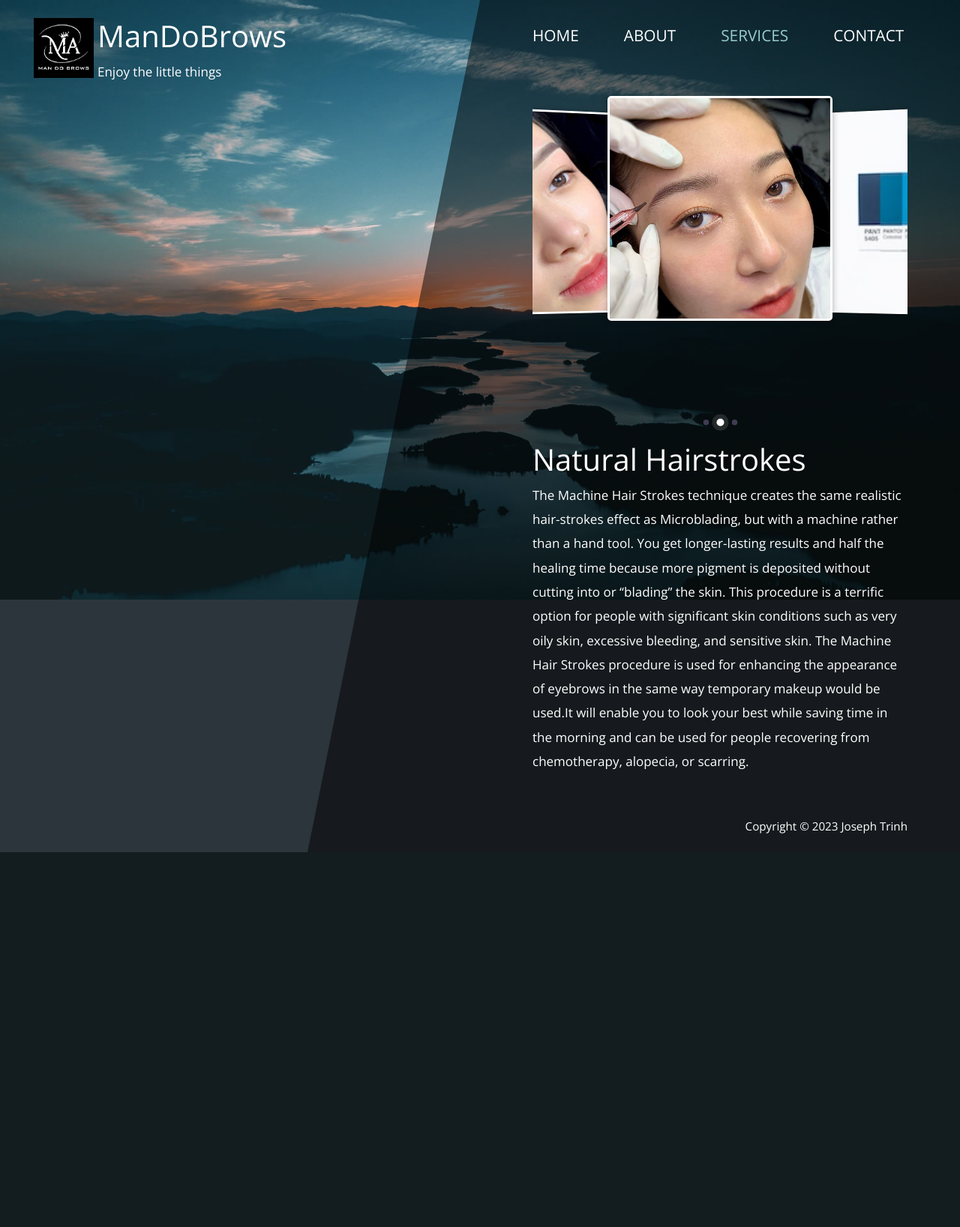
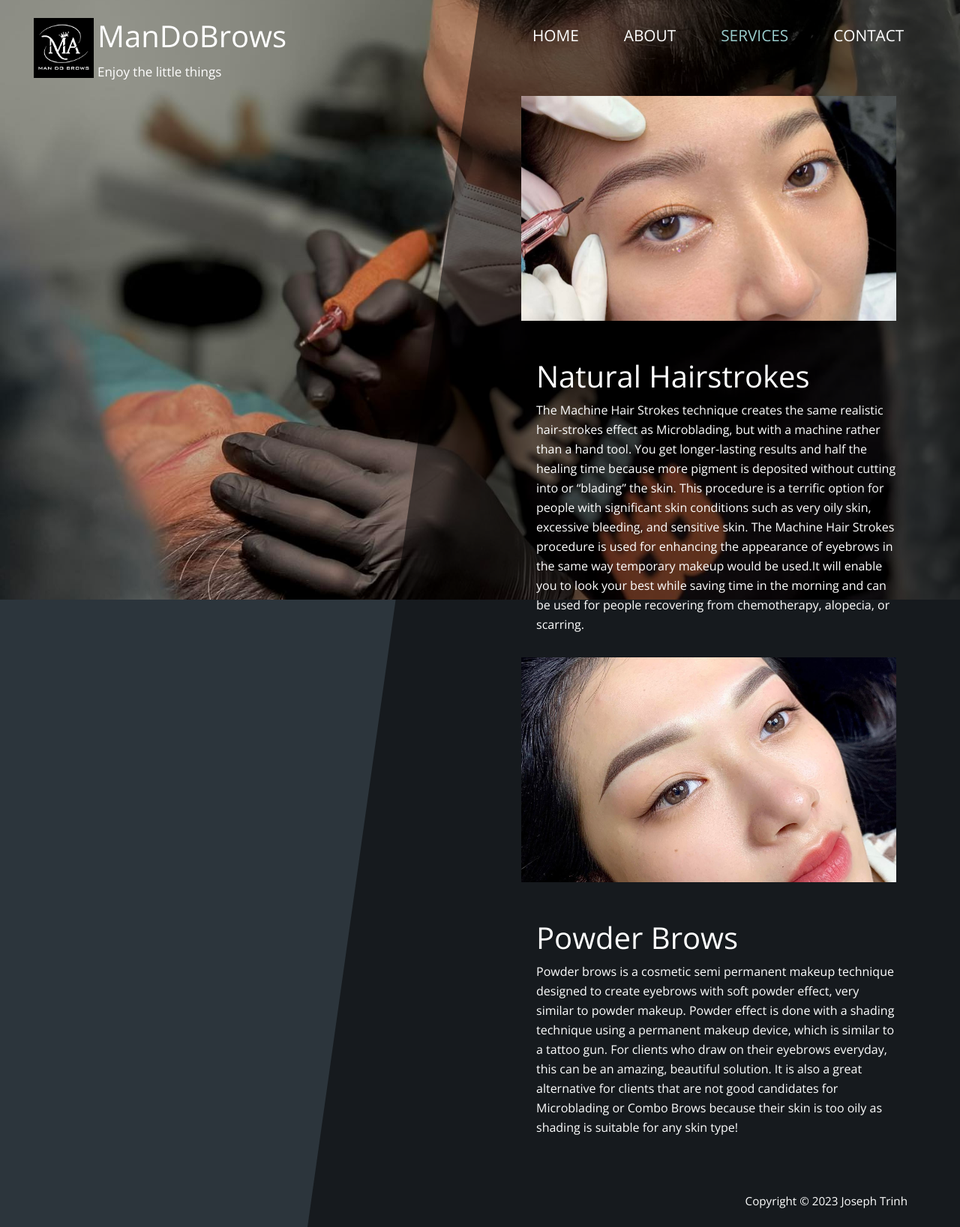
Before and after one commit to ManTrinh/ManDoBrows_Web, a Flask app: page /services in a window 1280 px wide. Shown: the whole page at 75% size. Before the commit the page ends 1137 px from the top, so only its background shows below. Run offline with Flask 2, Linux system fonts and the light colour scheme; some libraries are stand-ins or nearby versions.

Commit message:
change image 2

```diff
--- a/static/css/templatemo-diagoona.css
+++ b/static/css/templatemo-diagoona.css
@@ -297,6 +297,7 @@
     color: white;
 }
 
+/*About*/
 .man-logo {
     background-image: url("../img/LogoManDoBrows.jpg");
     height: 80px;
@@ -308,8 +309,8 @@
 
 .man-box {
     position: relative;
-    width: 400px;
-    height: 400px;
+    width: 250px;
+    height: 250px;
     background: rgba(0, 0, 0, 0.5);
     border-radius: 50%;
     overflow: hidden;
@@ -324,7 +325,7 @@
 .man-box::before {
     content: '';
     position: absolute;
-    inset: -10px 140px;
+    inset: -10px 75px;
     background: linear-gradient(315deg, #00ccff, #d400d4);
     transition: 0.5s;
     animation: animate 4s linear infinite;
@@ -353,7 +354,7 @@
 
 .man-box-content {
     position: absolute;
-    inset: 30px;
+    inset: 10px;
     border: 6px solid #070a1c;
     z-index: 3;
     border-radius: 50%;
@@ -526,115 +527,37 @@
         margin-left: 0;
     }
 }
-
-.slider {
-    width: 100%
+/*Image Service*/
+.row{
+    width: 100%;
+    display: grid;
+    grid-template-columns: 1fr;
+    grid-gap: 50px 30px;
 }
 
-.slider input {
-    display: none;
-}
-
-.testimonials {
-    display: flex;
-    align-items: center;
-    justify-content: center;
-    position: relative;
-    height: 400px;
-    perspective: 1000px;
+.row .left{
     overflow: hidden;
 }
 
-.testimonials .item {
-    width: 300px;
-    border-radius: 5px;
-    background-color: #162052;
-    position: absolute;
-    border: 3px solid #fff;
-    top: 0;
-    box-sizing: border-box;
-    text-align: center;
-    transition: transform 0.4s;
-    box-shadow: 0 0 10px rgba(0, 0, 0, 0.3);
-    user-select: none;
-    cursor: pointer;
+.row .left img{
+    width: 500px;
+    height: 300px;
+    object-fit: cover;
 }
 
-.testimonials .item h1 {
-    font-size: 114px;
-    color: white;
-}
-
-.dots {
+.row .right{
     display: flex;
-    justify-content: center;
     align-items: center;
-}
-
-.dots label {
-    height: 5px;
-    width: 5px;
-    border-radius: 50%;
-    cursor: pointer;
-    background-color: #413B52;
-    margin: 7px;
-    transition-duration: 0.2s;
-}
-
-#t-1:checked~.dots label[for="t-1"],
-#t-2:checked~.dots label[for="t-2"],
-#t-3:checked~.dots label[for="t-3"] {
-    transform: scale(2);
-    background-color: #fff;
-    box-shadow: 0px 0px 0px 3px #dddddd24;
-}
-
-#t-1:checked~.dots label[for="t-2"],
-#t-2:checked~.dots label[for="t-1"],
-#t-2:checked~.dots label[for="t-3"],
-#t-3:checked~.dots label[for="t-2"],
-#t-4:checked~.dots label[for="t-3"] {
-    transform: scale(1.5);
-}
-
-#t-1:checked~.testimonials label[for="t-3"],
-#t-4:checked~.testimonials label[for="t-1"],
-#t-5:checked~.testimonials label[for="t-2"] {
-    transform: translate3d(600px, 0, -180px) rotateY(-25deg);
-    z-index: 2;
-}
-
-#t-1:checked~.testimonials label[for="t-2"],
-#t-2:checked~.testimonials label[for="t-3"],
-#t-5:checked~.testimonials label[for="t-1"] {
-    transform: translate3d(300px, 0, -90px) rotateY(-15deg);
-    z-index: 3;
-}
-
-#t-2:checked~.testimonials label[for="t-1"],
-#t-3:checked~.testimonials label[for="t-2"],
-#t-4:checked~.testimonials label[for="t-3"] {
-    transform: translate3d(-300px, 0, -90px) rotateY(15deg);
-    z-index: 3;
-}
-
-#t-3:checked~.testimonials label[for="t-1"],
-#t-4:checked~.testimonials label[for="t-2"],
-#t-5:checked~.testimonials label[for="t-3"] {
-    transform: translate3d(-600px, 0, -180px) rotateY(25deg);
 
 }
 
-#t-1:checked~.testimonials label[for="t-1"],
-#t-2:checked~.testimonials label[for="t-2"],
-#t-3:checked~.testimonials label[for="t-3"] {
-
-    z-index: 4;
+.row .right .service-content
+{
+    padding-left: 20px;
 }
 
-.item img {
-    width: 100%;
-    aspect-ratio: 1 / 1;
-    object-fit: cover;
-    transition: all .3s ease;
+.row .right .service-content p{
+    font-size: 16px;
+    line-height: 26px;
+    padding-bottom: 15px;
 }
--- a/static/js/templatemo-script.js
+++ b/static/js/templatemo-script.js
@@ -1,5 +1,5 @@
 const initBg = (autoplay = true) => {
-    const bgImgsNames = ['mandoeyebrows_bg1.jpg', 'diagoona-bg-3.jpg', 'diagoona-bg-2.jpg'];
+    const bgImgsNames = ['mandoeyebrows_bg1.jpg', 'mandoeyebrows_bg1.jpg', 'mandoeyebrows_bg1.jpg'];
     const bgImgs = bgImgsNames.map(img => "../static/img/" + img);
 
     $.backstretch(bgImgs, { duration: 4000, fade: 500 });
@@ -54,7 +54,7 @@
     });
 });
 
-var listContent = ["Powder brows is a cosmetic semi permanent makeup technique designed to create eyebrows with soft powder effect, very similar to powder makeup. Powder effect is done with a shading technique using a permanent makeup device, which is similar to a tattoo gun. For clients who draw on their eyebrows everyday, this can be an amazing, beautiful solution. It is also a great alternative for clients that are not good candidates for Microblading or Combo Brows because their skin is too oily as shading is suitable for any skin type!",
+/*var listContent = ["Powder brows is a cosmetic semi permanent makeup technique designed to create eyebrows with soft powder effect, very similar to powder makeup. Powder effect is done with a shading technique using a permanent makeup device, which is similar to a tattoo gun. For clients who draw on their eyebrows everyday, this can be an amazing, beautiful solution. It is also a great alternative for clients that are not good candidates for Microblading or Combo Brows because their skin is too oily as shading is suitable for any skin type!",
     "The Machine Hair Strokes technique creates the same realistic hair-strokes effect as Microblading, but with a machine rather than a hand tool. You get longer-lasting results and half the healing time because more pigment is deposited without cutting into or “blading” the skin. This procedure is a terrific option for people with significant skin conditions such as very oily skin, excessive bleeding, and sensitive skin. The Machine Hair Strokes procedure is used for enhancing the appearance of eyebrows in the same way temporary makeup would be used.It will enable you to look your best while saving time in the morning and can be used for people recovering from chemotherapy, alopecia, or scarring.",
     ""]
 let zoom1 = document.querySelector('.serviceImg1')
@@ -75,6 +75,6 @@
     document.getElementById("info").innerHTML = `<h1>${title}</h1><p>${content}</p>`;
 })
 
-/*zoom.addEventListener('mouseout', () => {
+zoom.addEventListener('mouseout', () => {
     document.getElementById("demo").innerHTML = "";
 })*/
--- a/templates/services.html
+++ b/templates/services.html
@@ -21,42 +21,58 @@
 <div class="tm-row">
     <div class="tm-col-left"></div>
     <main class="tm-col-right">
-        <div class="slider">
-            <input type="radio" name="testimonial" id="t-1">
-            <input type="radio" name="testimonial" id="t-2" checked>
-            <input type="radio" name="testimonial" id="t-3">
-            <div class="testimonials">
-                <label class="item" for="t-1">
-                    <img class="serviceImg1" src="../static/img/Powder_Brows.jpg" alt="test1">
-                </label>
-                <label class="item" for="t-2">
-                    <img class="serviceImg2" src="../static/img/Natural_Hairstrokes.jpg" alt="test2">
-                </label>
-                <label class="item" for="t-3">
-                    <img class="serviceImg3" src="../static/img/services-1.jpg" id="id_item3">
-                </label>
+        <div class="row">
+            <div class="left">
+                <img class="imgCardService" src="../static/img/Natural_Hairstrokes.jpg" alt="Natural Hairstrokes">
             </div>
-            <br />
-            <div class="dots">
-                <label for="t-1"></label>
-                <label for="t-2"></label>
-                <label for="t-3"></label>
+            <div class="right">
+                <div class="service-content">
+                    <h1>Natural Hairstrokes</h1>
+                    <p>The Machine Hair Strokes technique creates the same realistic hair-strokes effect as
+                        Microblading, but with a
+                        machine rather than a hand tool. You get longer-lasting results and half the healing time
+                        because
+                        more
+                        pigment is deposited without cutting into or “blading” the skin. This procedure is a terrific
+                        option
+                        for
+                        people with significant skin conditions such as very oily skin, excessive bleeding, and
+                        sensitive
+                        skin.
+                        The
+                        Machine Hair Strokes procedure is used for enhancing the appearance of eyebrows in the same way
+                        temporary
+                        makeup would be used.It will enable you to look your best while saving time in the morning and
+                        can
+                        be
+                        used
+                        for people recovering from chemotherapy, alopecia, or scarring.</p>
+                </div>
             </div>
         </div>
-        <p id="info">
-        <h1 class="test1">Natural Hairstrokes</h1>
-        <p class="test2">The Machine Hair Strokes technique creates the same realistic hair-strokes effect as
-            Microblading, but with a
-            machine rather than a hand tool. You get longer-lasting results and half the healing time because more
-            pigment is deposited without cutting into or “blading” the skin. This procedure is a terrific option for
-            people with significant skin conditions such as very oily skin, excessive bleeding, and sensitive skin.
-            The
-            Machine Hair Strokes procedure is used for enhancing the appearance of eyebrows in the same way
-            temporary
-            makeup would be used.It will enable you to look your best while saving time in the morning and can be
-            used
-            for people recovering from chemotherapy, alopecia, or scarring.</p>
-        </p>
+        <div class="row">
+            <div class="left">
+                <img class="imgCardService" src="../static/img/Powder_Brows.jpg" alt="Powder Brows">
+            </div>
+            <div class="right">
+                <div class="service-content">
+                    <h1>Powder Brows</h1>
+                    <p>Powder brows is a cosmetic semi permanent makeup technique designed to create eyebrows with soft
+                        powder
+                        effect, very similar to powder makeup. Powder effect is done with a shading technique using a
+                        permanent
+                        makeup device, which is similar to a tattoo gun. For clients who draw on their eyebrows
+                        everyday,
+                        this
+                        can be an amazing, beautiful solution. It is also a great alternative for clients that are not
+                        good
+                        candidates for Microblading or Combo Brows because their skin is too oily as shading is suitable
+                        for
+                        any
+                        skin type!</p>
+                </div>
+            </div>
+        </div>
     </main>
 </div>
 {% endblock %}
```
